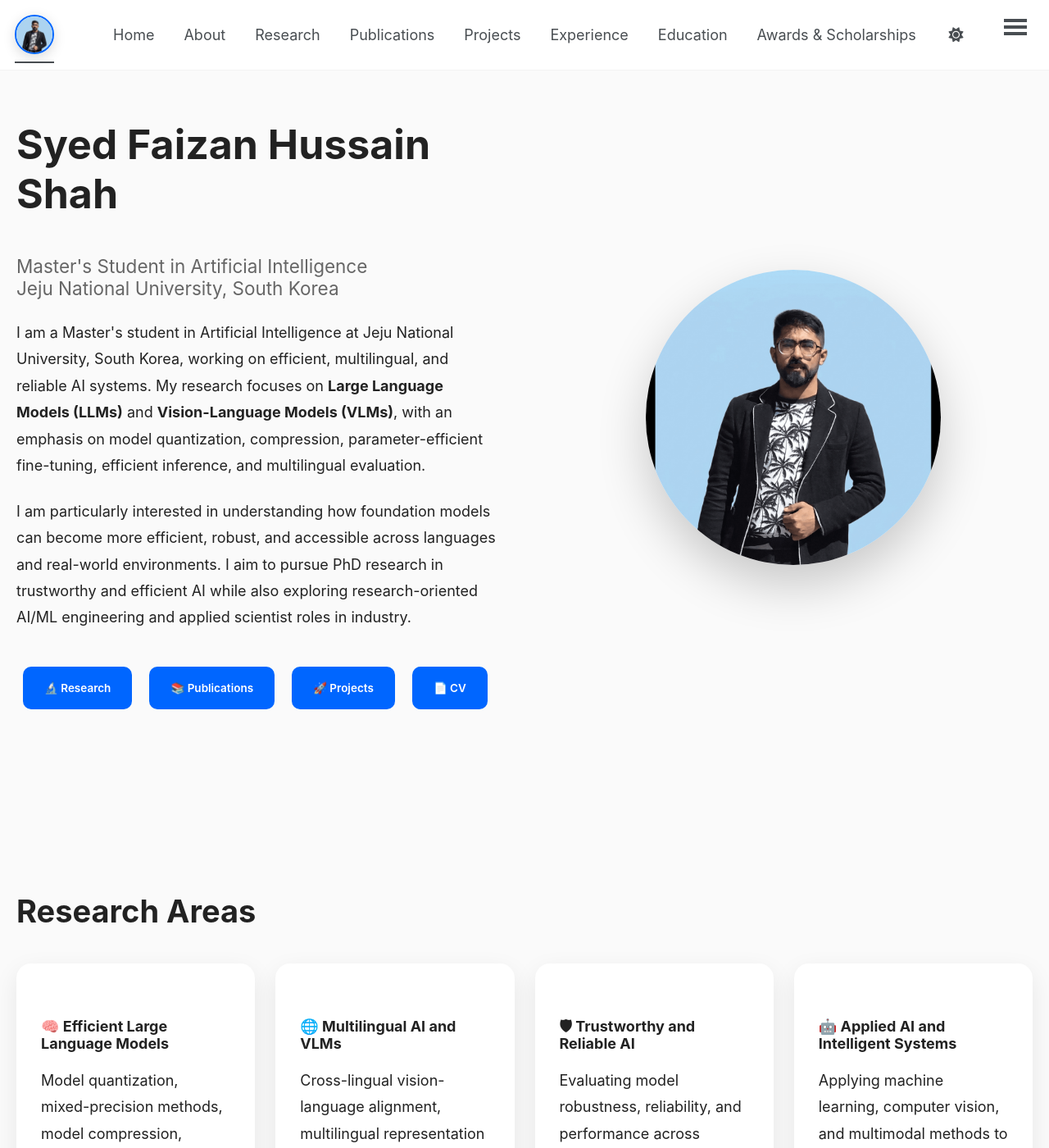
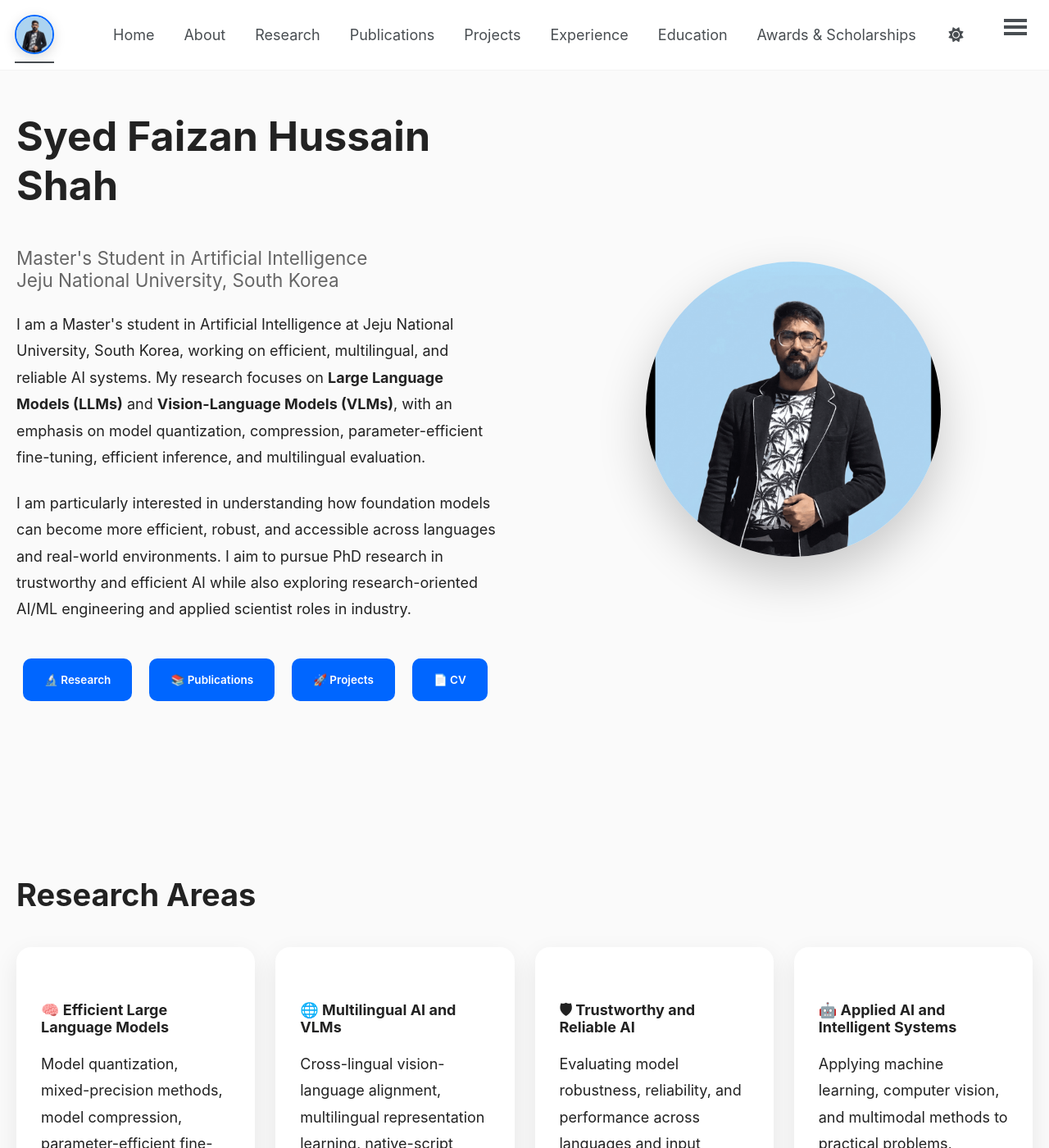
Before and after one commit to Fazi743/Fazi743.github.io, a Jekyll site: the page built from index.html, in a window 1280 px wide and 1400 px high. Shown: the whole window at 82% size. Built offline with Jekyll 4.4.1, drawn with Linux system fonts in a browser that asks for light colours; a style sheet for code colours, icons or effects is not loaded.

Commit message:
Update custom.css

```diff
--- a/assets/css/custom.css
+++ b/assets/css/custom.css
@@ -29,7 +29,7 @@ display:flex;
 align-items:center;
 justify-content:space-between;
 
-padding:60px 20px;
+padding:50px 20px;
 
 gap:70px;
 
```
